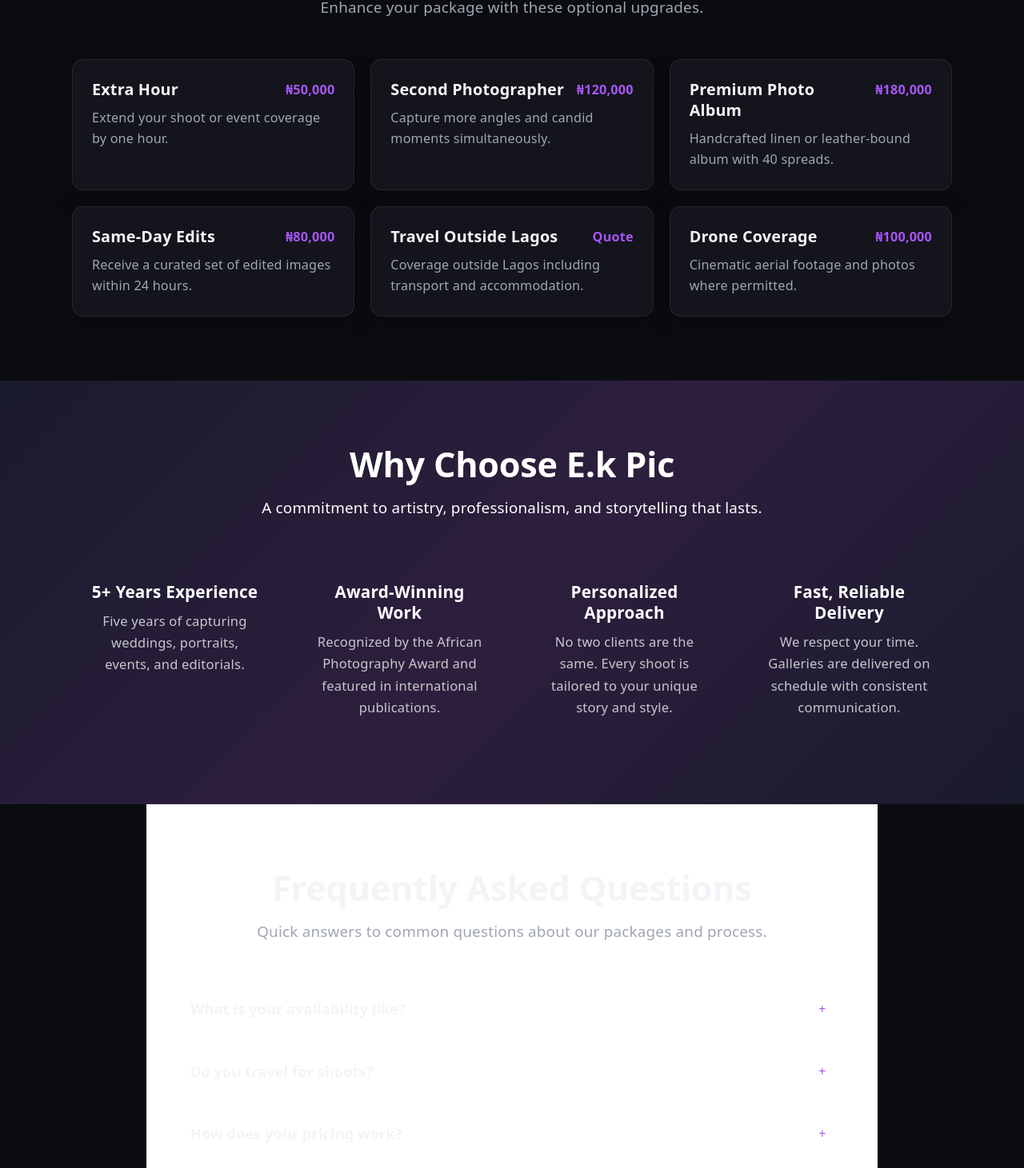
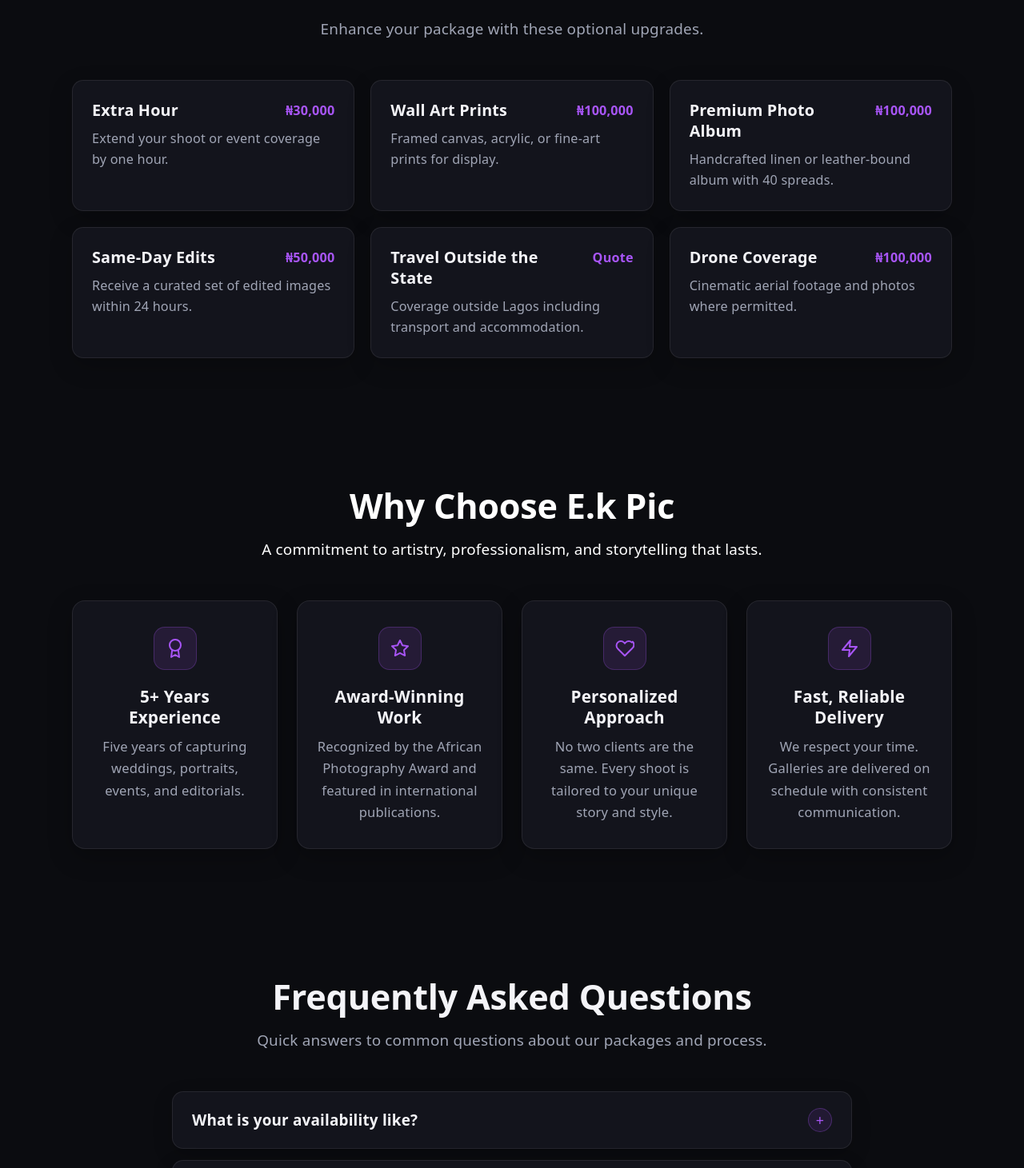
Before and after one commit to Ekemzzz/Photo-website, a React (Vite) app: page /services in a window 1280 px wide. Shown: the part 3889-5350 px from the top of the page at 80% size. Built offline with nearby package versions, Linux system fonts and the light colour scheme.

Commit message:
Edited the background colour for addons.js, edited some text in the services.jsx, adited names in the testmonials.js section and also their location

```diff
--- a/src/App.css
+++ b/src/App.css
@@ -2695,7 +2695,7 @@
 /* ── Why Choose Section ── */
 .services-why {
   padding: 80px 32px;
-  background: linear-gradient(135deg, #1a1a2e 0%, #2d1f3d 50%, #1a1a2e 100%);
+  background: var(--bg, #0b0c10);
 }
 
 .services-why__inner {
@@ -2711,21 +2711,51 @@
 
 .why-card {
   text-align: center;
-  padding: 28px 20px;
+  padding: 32px 24px;
+  background: var(--card-bg, #13141c);
+  border: 1px solid rgba(255, 255, 255, 0.08);
+  border-radius: 16px;
+  box-shadow: 0 10px 30px rgba(0, 0, 0, 0.25);
+  transition: transform 0.35s ease, border-color 0.35s ease, box-shadow 0.35s ease;
+}
+
+.why-card:hover {
+  transform: translateY(-6px);
+  border-color: rgba(255, 255, 255, 0.2);
+  box-shadow: 0 18px 45px rgba(0, 0, 0, 0.45);
+}
+
+.why-card__icon-box {
+  display: inline-flex;
+  align-items: center;
+  justify-content: center;
+  width: 52px;
+  height: 52px;
+  border-radius: 14px;
+  background: rgba(168, 85, 247, 0.12);
+  border: 1px solid rgba(168, 85, 247, 0.25);
+  color: var(--accent, #a855f7);
+  margin-bottom: 20px;
+  transition: transform 0.3s ease, background 0.3s ease;
+}
+
+.why-card:hover .why-card__icon-box {
+  transform: scale(1.1);
+  background: rgba(168, 85, 247, 0.22);
 }
 
 .why-card__title {
   font-family: var(--heading);
   font-size: 1.15rem;
   font-weight: 700;
-  color: #ffffff;
+  color: var(--text-h, #f4f4f8);
   margin: 0 0 10px;
 }
 
 .why-card__description {
   font-size: 0.92rem;
   line-height: 1.65;
-  color: rgba(255, 255, 255, 0.75);
+  color: var(--text, #a0a5b5);
   margin: 0;
 }
 
@@ -2734,7 +2764,7 @@
   padding: 80px 32px;
   max-width: 850px;
   margin: 0 auto;
-  background: #ffffff;
+  background: var(--bg, #0b0c10);
 }
 
 .services-faq__inner {
@@ -2744,36 +2774,40 @@
 .services-faq__list {
   display: flex;
   flex-direction: column;
-  gap: 12px;
+  gap: 14px;
 }
 
 .services-faq__item {
-  border: 1px solid var(--border);
-  border-radius: 12px;
+  background: var(--card-bg, #13141c);
+  border: 1px solid rgba(255, 255, 255, 0.08);
+  border-radius: 14px;
   overflow: hidden;
-  transition: border-color 0.3s;
+  box-shadow: 0 8px 24px rgba(0, 0, 0, 0.2);
+  transition: border-color 0.3s ease, box-shadow 0.3s ease;
 }
 
 .services-faq__item:hover {
-  border-color: var(--accent);
+  border-color: rgba(255, 255, 255, 0.2);
+  box-shadow: 0 14px 36px rgba(0, 0, 0, 0.35);
 }
 
 .services-faq__item[open] {
-  border-color: var(--accent);
+  border-color: var(--accent, #a855f7);
+  box-shadow: 0 14px 40px rgba(168, 85, 247, 0.15);
 }
 
 .services-faq__question {
   display: flex;
   align-items: center;
   justify-content: space-between;
-  padding: 18px 22px;
-  font-size: 1rem;
+  padding: 20px 24px;
+  font-size: 1.05rem;
   font-weight: 600;
-  color: var(--text-h);
+  color: var(--text-h, #f4f4f8);
   cursor: pointer;
   list-style: none;
   user-select: none;
-  transition: background 0.2s;
+  transition: background 0.2s ease;
 }
 
 .services-faq__question::-webkit-details-marker {
@@ -2786,39 +2820,41 @@
 }
 
 .services-faq__question:hover {
-  background: color-mix(in srgb, var(--accent) 6%, transparent);
+  background: rgba(255, 255, 255, 0.04);
 }
 
 .services-faq__icon {
-  width: 26px;
-  height: 26px;
+  width: 28px;
+  height: 28px;
   display: flex;
   align-items: center;
   justify-content: center;
   border-radius: 50%;
-  font-size: 16px;
-  font-weight: 300;
-  color: var(--accent);
-  border: 1px solid var(--border);
-  transition: transform 0.3s, background 0.3s, color 0.3s;
+  font-size: 18px;
+  font-weight: 400;
+  color: var(--accent, #a855f7);
+  border: 1px solid rgba(168, 85, 247, 0.3);
+  background: rgba(168, 85, 247, 0.1);
+  transition: transform 0.3s ease, background 0.3s ease, color 0.3s ease;
 }
 
 .services-faq__item[open] .services-faq__icon {
   transform: rotate(45deg);
-  background: var(--accent);
-  color: #ffffff;
-  border-color: var(--accent);
+  background: var(--accent, #a855f7);
+  color: #ffffff;
+  border-color: var(--accent, #a855f7);
 }
 
 .services-faq__answer {
-  padding: 0 22px 18px;
+  padding: 0 24px 20px;
 }
 
 .services-faq__answer p {
-  font-size: 0.95rem;
+  font-size: 0.96rem;
   line-height: 1.75;
-  color: var(--text);
+  color: var(--text-h, #f4f4f8);
   margin: 0;
+  opacity: 0.9;
 }
 
 /* ── Final CTA ── */
--- a/src/data/addons.js
+++ b/src/data/addons.js
@@ -3,29 +3,29 @@
     id: 1,
     name: 'Extra Hour',
     description: 'Extend your shoot or event coverage by one hour.',
-    price: '₦50,000',
+    price: '₦30,000',
   },
   {
     id: 2,
-    name: 'Second Photographer',
-    description: 'Capture more angles and candid moments simultaneously.',
-    price: '₦120,000',
+    name: 'Wall Art Prints',
+    description: 'Framed canvas, acrylic, or fine-art prints for display.',
+    price: '₦100,000',
   },
   {
     id: 3,
     name: 'Premium Photo Album',
     description: 'Handcrafted linen or leather-bound album with 40 spreads.',
-    price: '₦180,000',
+    price: '₦100,000',
   },
   {
     id: 4,
     name: 'Same-Day Edits',
     description: 'Receive a curated set of edited images within 24 hours.',
-    price: '₦80,000',
+    price: '₦50,000',
   },
   {
     id: 5,
-    name: 'Travel Outside Lagos',
+    name: 'Travel Outside the State',
     description: 'Coverage outside Lagos including transport and accommodation.',
     price: 'Quote',
   },
--- a/src/data/testimonials.js
+++ b/src/data/testimonials.js
@@ -2,10 +2,10 @@
   {
     id: 1,
     quote:
-      'E.k made our wedding day feel effortless. The photos are timeless — every time we look at them, we relive the joy.',
+      'E.k made our wedding day feel effortless. The photos are timeless every time we look at them, we relive the joy.',
     author: 'Amara & Chidi',
     service: 'Wedding Photography',
-    location: 'Lagos, Nigeria',
+    location: 'Akwaibom, Nigeria',
   },
   {
     id: 2,
@@ -13,7 +13,7 @@
       'Professional, creative, and incredibly easy to work with. The portraits exceeded every expectation we had.',
     author: 'Oluwaseun A.',
     service: 'Birthday Session',
-    location: 'Abuja, Nigeria',
+    location: 'Portharcourt, Nigeria',
   },
   {
     id: 3,
--- a/src/pages/Services.jsx
+++ b/src/pages/Services.jsx
@@ -36,21 +36,42 @@
     title: '5+ Years Experience',
     description:
       'Five years of capturing weddings, portraits, events, and editorials.',
+    icon: (
+      <svg width="24" height="24" viewBox="0 0 24 24" fill="none" stroke="currentColor" strokeWidth="2" strokeLinecap="round" strokeLinejoin="round">
+        <circle cx="12" cy="8" r="7" />
+        <polyline points="8.21 13.89 7 23 12 20 17 23 15.79 13.88" />
+      </svg>
+    ),
   },
   {
     title: 'Award-Winning Work',
     description:
       'Recognized by the African Photography Award and featured in international publications.',
+    icon: (
+      <svg width="24" height="24" viewBox="0 0 24 24" fill="none" stroke="currentColor" strokeWidth="2" strokeLinecap="round" strokeLinejoin="round">
+        <polygon points="12 2 15.09 8.26 22 9.27 17 14.14 18.18 21.02 12 17.77 5.82 21.02 7 14.14 2 9.27 8.91 8.26 12 2" />
+      </svg>
+    ),
   },
   {
     title: 'Personalized Approach',
     description:
       'No two clients are the same. Every shoot is tailored to your unique story and style.',
+    icon: (
+      <svg width="24" height="24" viewBox="0 0 24 24" fill="none" stroke="currentColor" strokeWidth="2" strokeLinecap="round" strokeLinejoin="round">
+        <path d="M20.84 4.61a5.5 5.5 0 0 0-7.78 0L12 5.67l-1.06-1.06a5.5 5.5 0 0 0-7.78 7.78l1.06 1.06L12 21.23l8.78-8.78 1.06-1.06a5.5 5.5 0 0 0 0-7.78z" />
+      </svg>
+    ),
   },
   {
     title: 'Fast, Reliable Delivery',
     description:
       'We respect your time. Galleries are delivered on schedule with consistent communication.',
+    icon: (
+      <svg width="24" height="24" viewBox="0 0 24 24" fill="none" stroke="currentColor" strokeWidth="2" strokeLinecap="round" strokeLinejoin="round">
+        <polygon points="13 2 3 14 12 14 11 22 21 10 12 10 13 2" />
+      </svg>
+    ),
   },
 ]
 
@@ -184,6 +205,7 @@
           <div className="why-grid">
             {WHY_CHOOSE.map((item, index) => (
               <div key={index} className="why-card">
+                <div className="why-card__icon-box">{item.icon}</div>
                 <h3 className="why-card__title">{item.title}</h3>
                 <p className="why-card__description">{item.description}</p>
               </div>
@@ -267,8 +289,8 @@
               <div className="services-faq__answer">
                 <p>
                   Of course. All packages include professional colour grading and
-                  basic retouching. Advanced retouching — skin smoothing, background
-                  changes, composite edits — is available as an add-on. I always
+                  basic retouching. Advanced retouching, skin smoothing, background
+                  changes, composite edits is available as an add-on. I always
                   share a proof gallery before final delivery so you can flag any
                   preferences.
                 </p>
```
